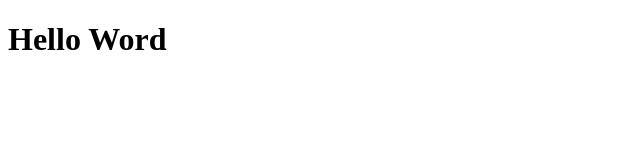
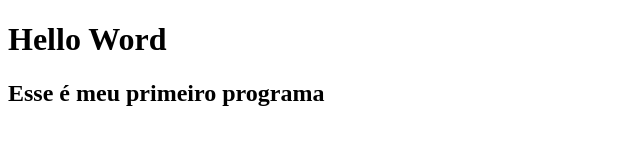
Before and after one commit to saulordias/coderhouse, a plain HTML site: page index.html in a window 1280 px wide. Shown: the whole page, without its empty margins (0-640 px from the left). Drawn offline with Linux system fonts and the light colour scheme.

Commit message:
Fiz meu sub titulo

```diff
--- a/index.html
+++ b/index.html
@@ -3,6 +3,7 @@
 <main>
 
     <h1>    Hello Word    </h1>
+    <h2>    Esse é meu primeiro programa </h2>
 
 
 </main>
```
